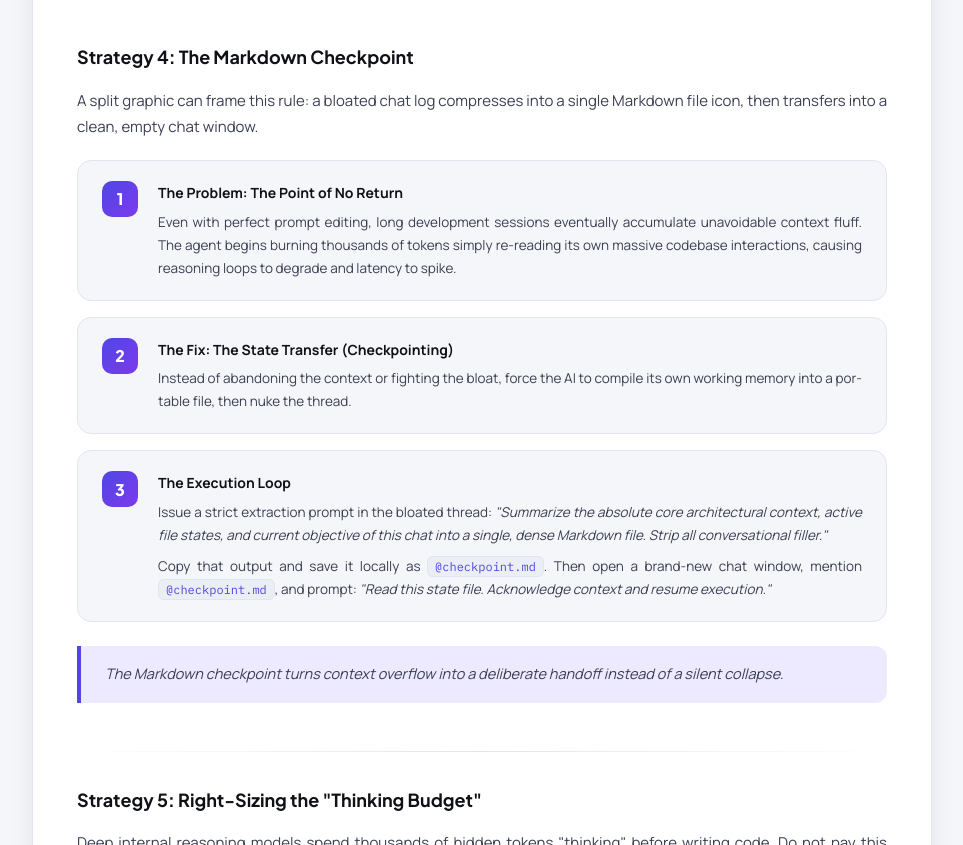
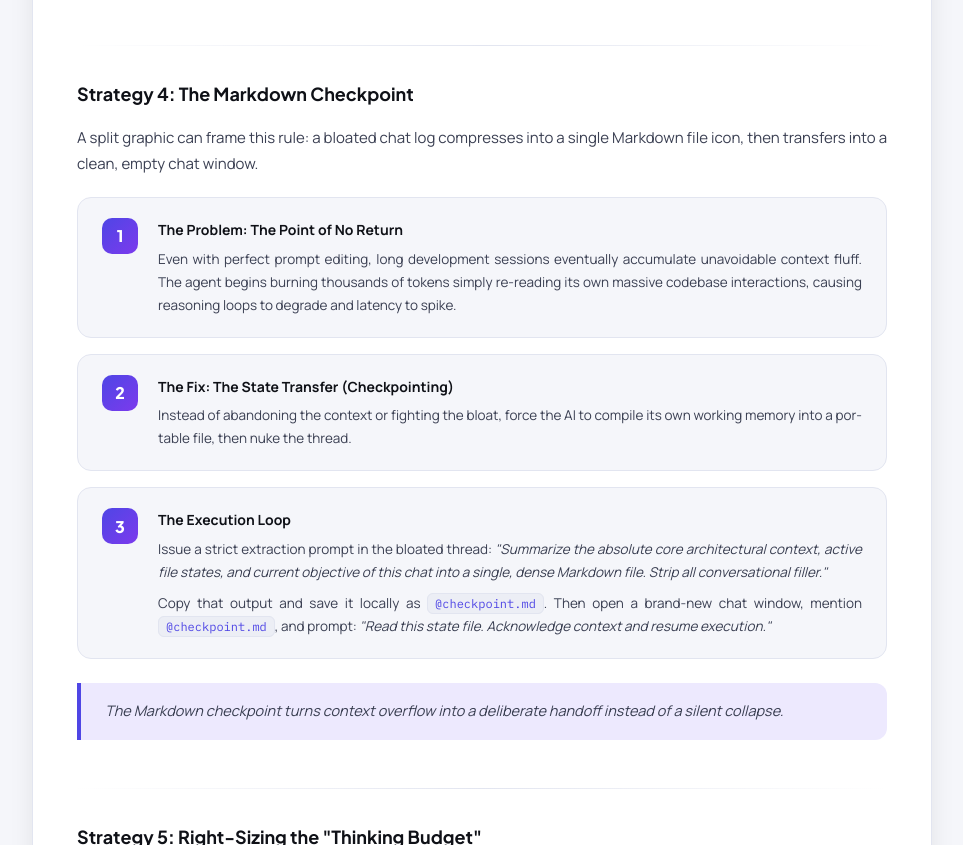
Before and after one commit to enchassan/token-concious-developer, a plain HTML site: page index.html in a window 1280 px wide. Shown: the part 4296-5141 px from the top of the page, without its empty margins (158-1121 px from the left). Drawn offline with nearby package versions, Linux system fonts and the light colour scheme.

Commit message:
Add horizontal divider between content sections for improved layout

```diff
--- a/index.html
+++ b/index.html
@@ -204,6 +204,8 @@
           </div>
         </div>
       </div>
+
+      <div class="h-px bg-[linear-gradient(90deg,transparent,var(--border),transparent)] my-9"></div>
 
       <!-- Strategy 04 -->
       <div class="mb-12 last:mb-0" id="s4">
```
